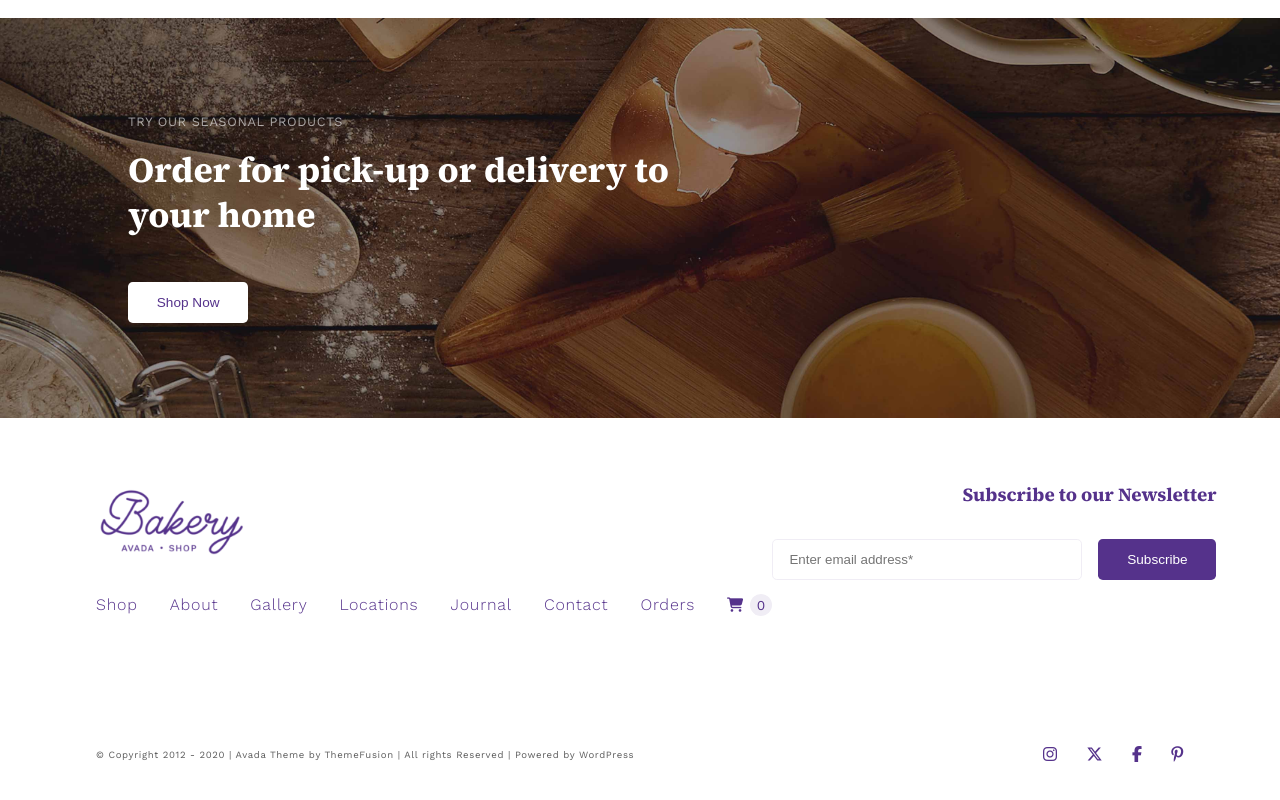
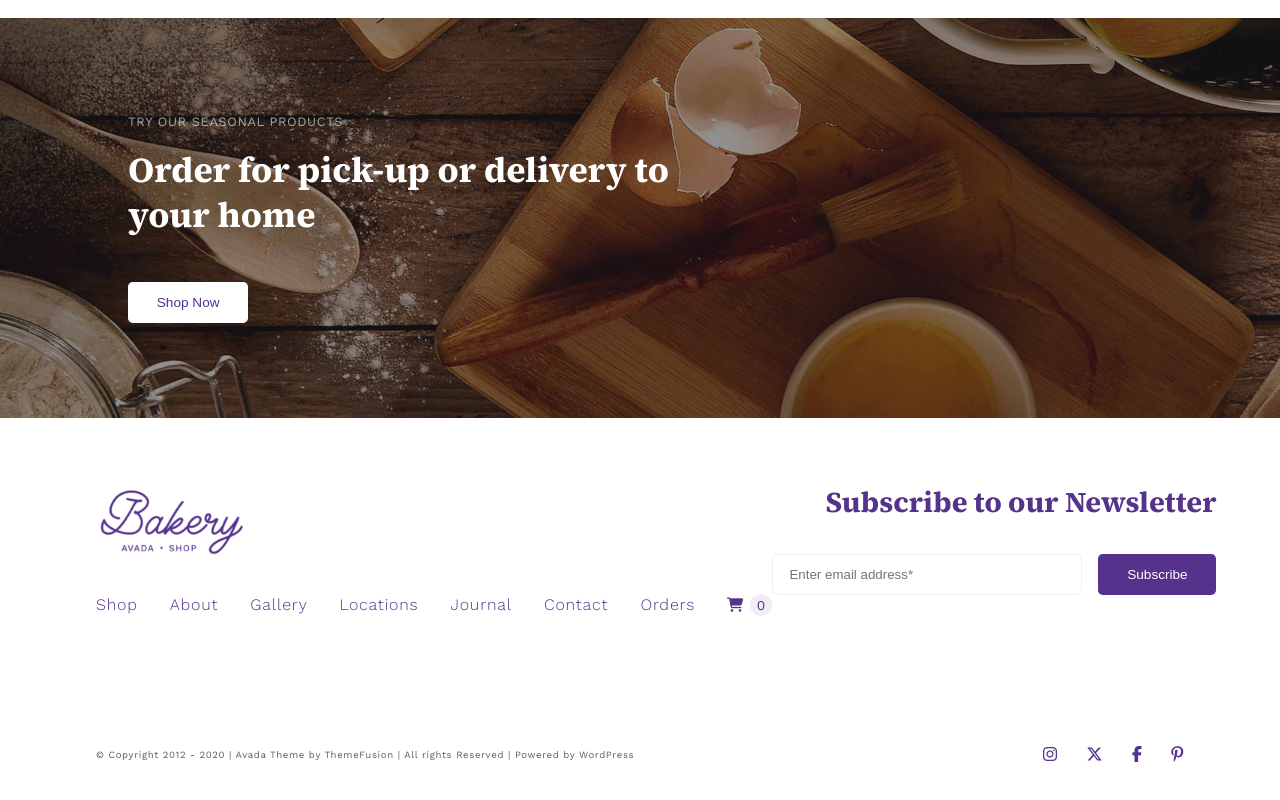
Before and after one commit to RiccardoImperiale/proj-html-vuejs, a Vue app: page / in a window 1280 px wide. Shown: the part 5755-6555 px from the top of the page. Built offline with nearby package versions, Linux system fonts and the light colour scheme.

Commit message:
fix font size in footer newsletter call to action

```diff
--- a/src/components/AppFooter.vue
+++ b/src/components/AppFooter.vue
@@ -112,6 +112,10 @@ footer {
     .right {
         text-align: end;
 
+        & h3 {
+            font-size: 1.8rem;
+        }
+
         .subscribe {
             margin-top: 2rem;
             display: flex;
```
